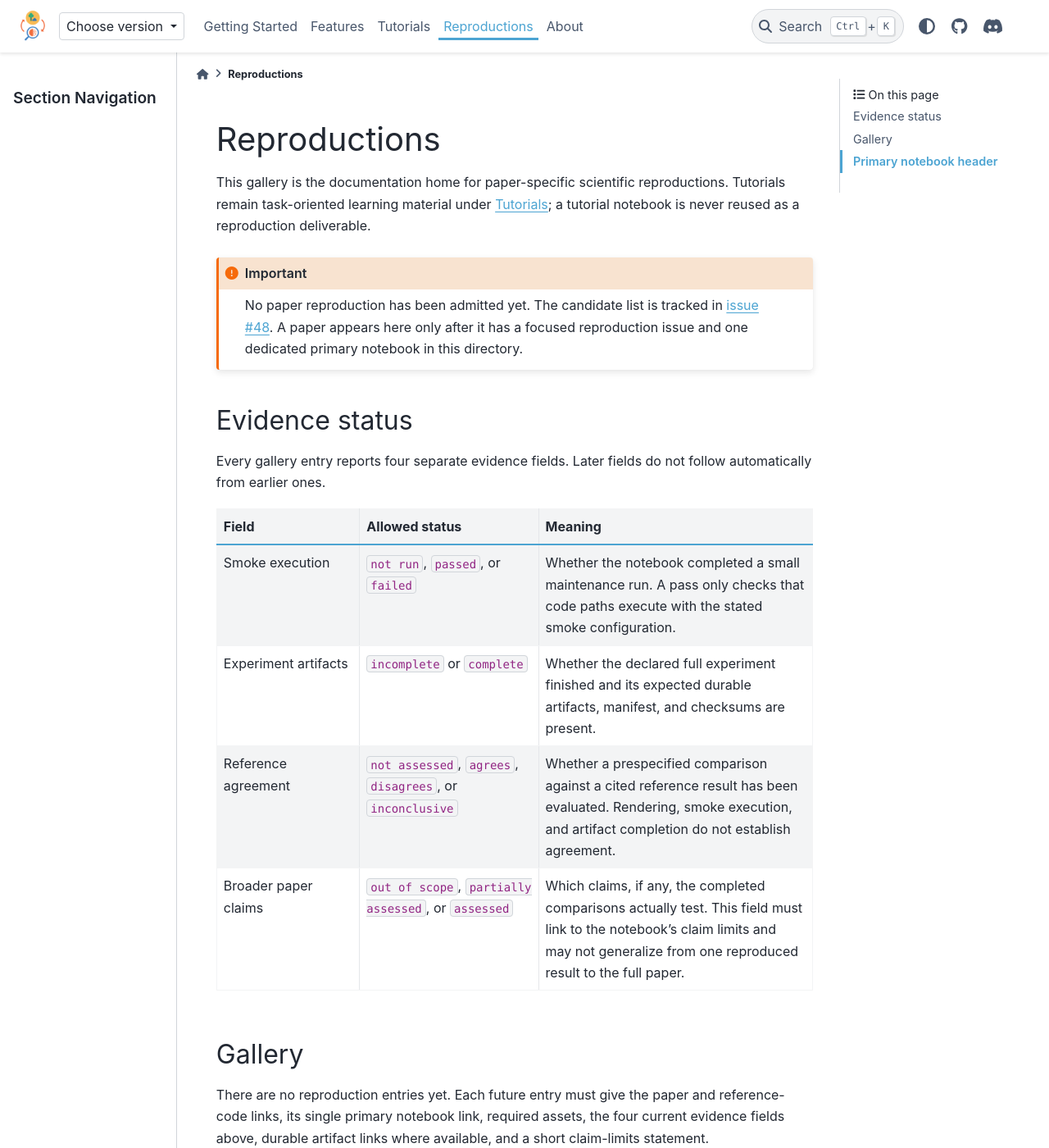
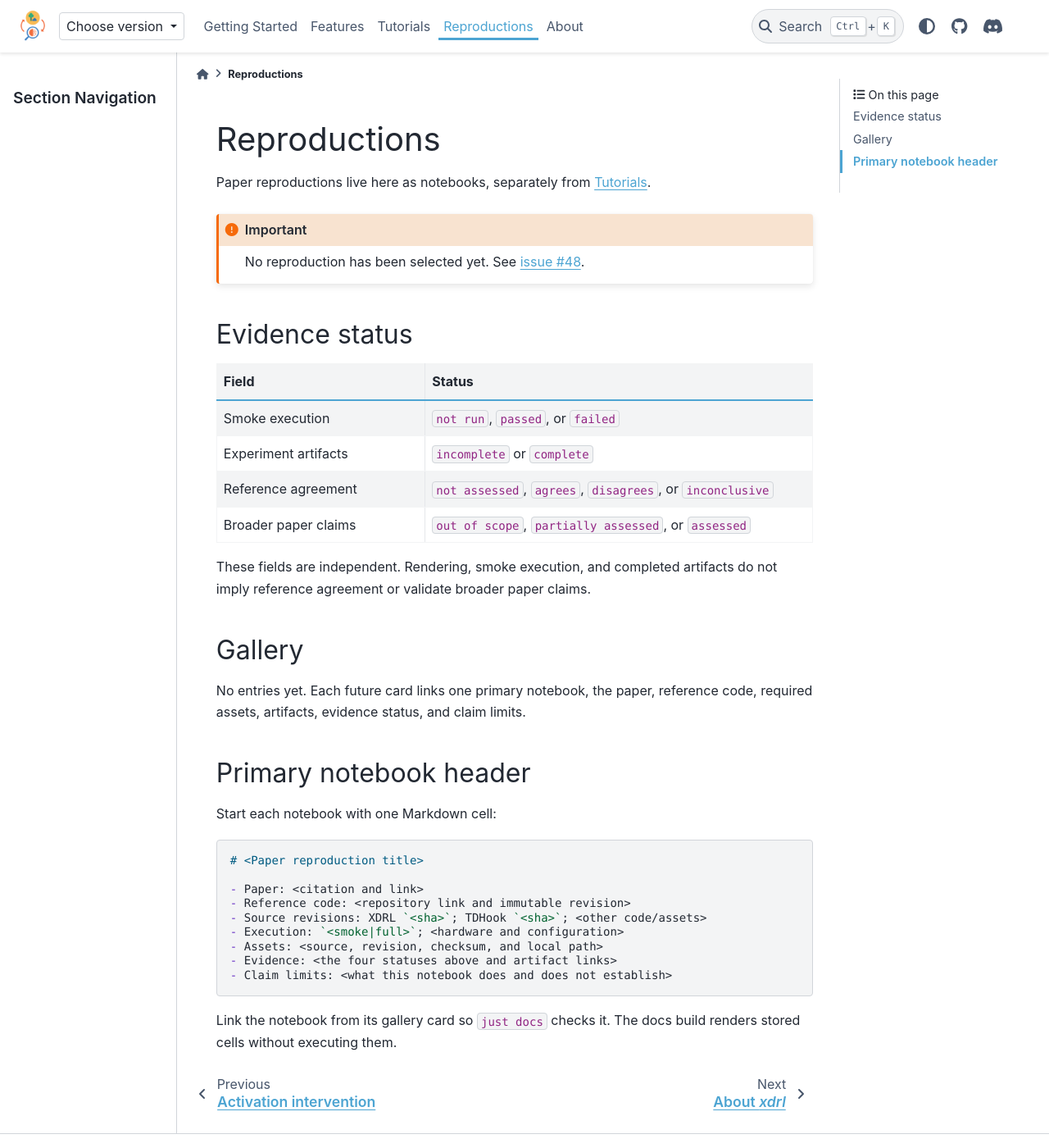
Before and after one commit to Xmaster6y/xdrl, a Sphinx documentation site: the page built from docs/source/reproductions/index.rst, in a window 1280 px wide and 1400 px high. Shown: the whole window at 82% size. Built offline with Sphinx 7.4.7 and the PyData theme 0.15.4, drawn with Linux system fonts in a browser that asks for light colours; pages that are not in the unit, such as notebooks, are missing from menus; comment, search, counter and statistics services are not loaded; some of the changed text lies outside the part shown.

Commit message:
Simplify reproductions documentation

```diff
--- a/docs/source/reproductions/index.rst
+++ b/docs/source/reproductions/index.rst
@@ -1,62 +1,44 @@
 Reproductions
 =============
 
-This gallery is the documentation home for paper-specific scientific
-reproductions. Tutorials remain task-oriented learning material under
-:doc:`../tutorials`; a tutorial notebook is never reused as a reproduction
-deliverable.
+Paper reproductions live here as notebooks, separately from :doc:`../tutorials`.
 
 .. important::
 
-   No paper reproduction has been admitted yet. The candidate list is tracked
-   in `issue #48 <https://github.com/Xmaster6y/xdrl/issues/48>`_. A paper appears
-   here only after it has a focused reproduction issue and one dedicated primary
-   notebook in this directory.
+   No reproduction has been selected yet. See `issue #48
+   <https://github.com/Xmaster6y/xdrl/issues/48>`_.
 
 Evidence status
 ---------------
 
-Every gallery entry reports four separate evidence fields. Later fields do not
-follow automatically from earlier ones.
-
 .. list-table::
    :header-rows: 1
-   :widths: 24 30 46
+   :widths: 35 65
 
    * - Field
-     - Allowed status
-     - Meaning
+     - Status
    * - Smoke execution
      - ``not run``, ``passed``, or ``failed``
-     - Whether the notebook completed a small maintenance run. A pass only
-       checks that code paths execute with the stated smoke configuration.
    * - Experiment artifacts
      - ``incomplete`` or ``complete``
-     - Whether the declared full experiment finished and its expected durable
-       artifacts, manifest, and checksums are present.
    * - Reference agreement
      - ``not assessed``, ``agrees``, ``disagrees``, or ``inconclusive``
-     - Whether a prespecified comparison against a cited reference result has
-       been evaluated. Rendering, smoke execution, and artifact completion do
-       not establish agreement.
    * - Broader paper claims
      - ``out of scope``, ``partially assessed``, or ``assessed``
-     - Which claims, if any, the completed comparisons actually test. This field
-       must link to the notebook's claim limits and may not generalize from one
-       reproduced result to the full paper.
+
+These fields are independent. Rendering, smoke execution, and completed
+artifacts do not imply reference agreement or validate broader paper claims.
 
 Gallery
 -------
 
-There are no reproduction entries yet. Each future entry must give the paper
-and reference-code links, its single primary notebook link, required assets,
-the four current evidence fields above, durable artifact links where available,
-and a short claim-limits statement.
+No entries yet. Each future card links one primary notebook, the paper,
+reference code, required assets, artifacts, evidence status, and claim limits.
 
 Primary notebook header
 -----------------------
 
-Start every primary notebook with one compact Markdown cell using this shape:
+Start each notebook with one Markdown cell:
 
 .. code-block:: markdown
 
@@ -65,20 +47,10 @@ Start every primary notebook with one compact Markdown cell using this shape:
    - Paper: <citation and link>
    - Reference code: <repository link and immutable revision>
    - Source revisions: XDRL `<sha>`; TDHook `<sha>`; <other code/assets>
-   - Execution mode: `<smoke|full>`; <hardware and configuration link>
-   - Required assets: <source, version, checksum, and expected local path>
-   - Evidence status:
-     - Smoke execution: `<not run|passed|failed>`
-     - Experiment artifacts: `<incomplete|complete>`; <manifest link>
-     - Reference agreement: `<not assessed|agrees|disagrees|inconclusive>`
-     - Broader paper claims: `<out of scope|partially assessed|assessed>`
+   - Execution: `<smoke|full>`; <hardware and configuration>
+   - Assets: <source, revision, checksum, and local path>
+   - Evidence: <the four statuses above and artifact links>
    - Claim limits: <what this notebook does and does not establish>
 
-Use immutable source revisions and link durable artifacts rather than relying on
-the notebook's rendered outputs. Record deviations and failed or inconclusive
-comparisons; do not promote them to success by changing the evidence labels.
-
-Link every primary notebook from its gallery entry. The documentation build
-follows those links and runs with warnings as errors. It renders stored cells
-but does not execute them, so a green ``just docs`` build is documentation-link
-evidence only.
+Link the notebook from its gallery card so ``just docs`` checks it. The docs
+build renders stored cells without executing them.
--- a/docs/source/tutorials.rst
+++ b/docs/source/tutorials.rst
@@ -1,9 +1,5 @@
 Tutorials
 =========
-
-Tutorials are task-oriented examples for learning XDRL. They are not scientific
-reproduction deliverables. See :doc:`reproductions/index` for paper-specific
-notebooks and their evidence status.
 
 .. grid:: 1 2 2 2
    :gutter: 3
```
Also changed, not shown: CONTRIBUTING.md (+6 -15 lines), docs/source/index.rst (+0 -16 lines).
